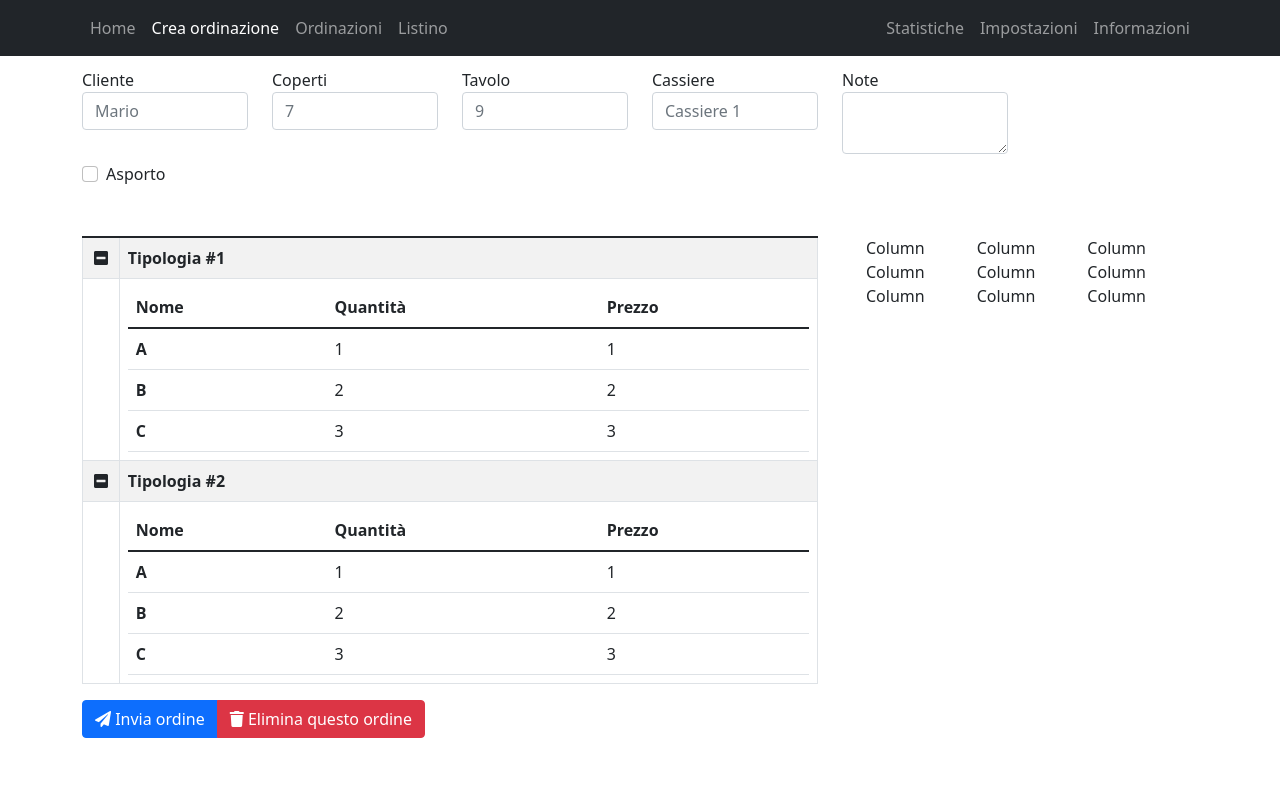
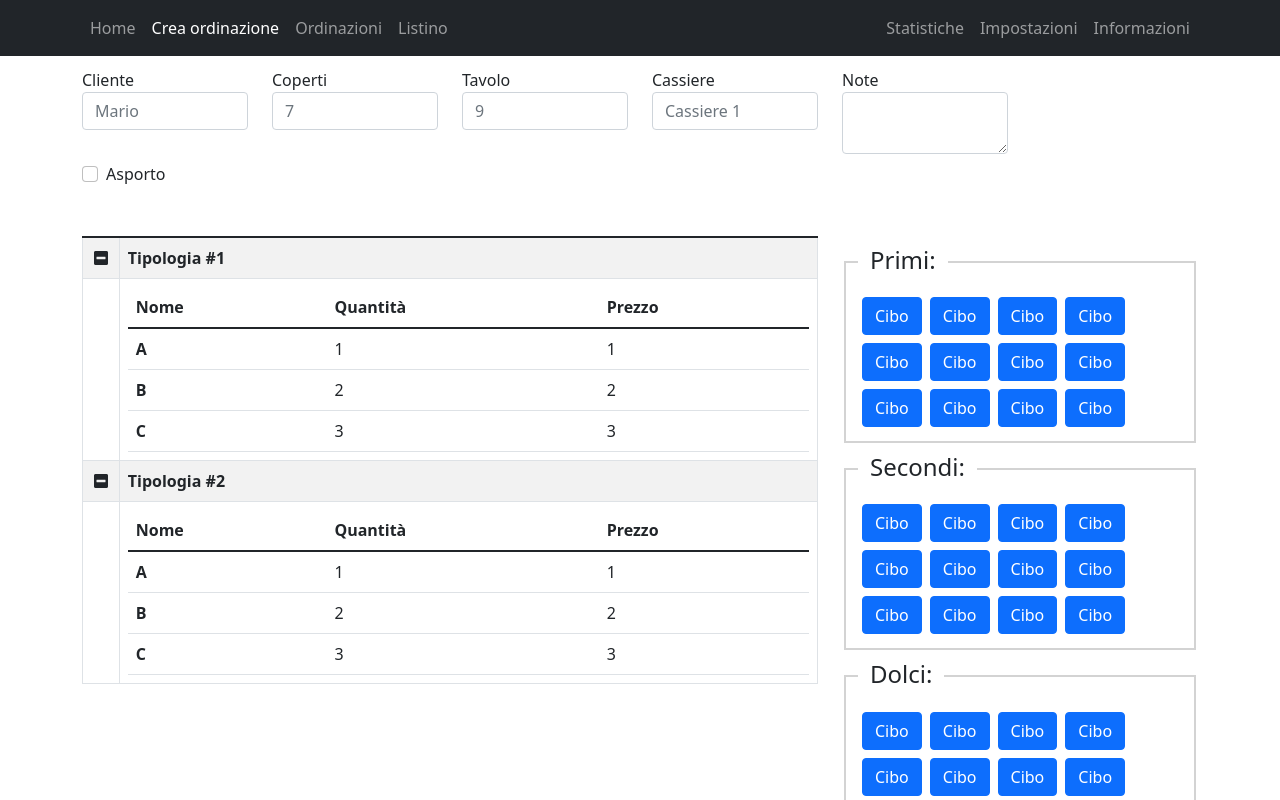
Before and after one commit to sagramanager/sagramanager, an Angular app in the folder UI/: page /#/new_order in a window 1280 px wide. Shown: the top 800 px of the page. Built offline with nearby package versions, Linux system fonts and the light colour scheme.

Commit message:
Add example buttons

```diff
--- a/UI/src/app/_components/new-order/new-order.component.css
+++ b/UI/src/app/_components/new-order/new-order.component.css
@@ -6,6 +6,23 @@ td:first-child {
   white-space: nowrap;
 }
 .collapse_group_btn {
-    width: 5%;
-    text-align: center;
+  width: 5%;
+  text-align: center;
 }
+.buttons_fieldset {
+  border: 2px solid lightgrey;
+  margin-inline-start: 2px;
+  margin-inline-end: 2px;
+  padding-block-start: 0.35em;
+  padding-inline-start: 0.75em;
+  padding-inline-end: 0.75em;
+  padding-block-end: 0.625em;
+  min-width: fit-content;
+}
+.buttons_fieldset_label {
+  float: unset;
+  padding: inherit;
+  width: auto;
+  margin-bottom: auto;
+  font-size: 1.5em;
+}
--- a/UI/src/app/_components/new-order/new-order.component.html
+++ b/UI/src/app/_components/new-order/new-order.component.html
@@ -124,41 +124,51 @@
             </div>
         </div>
         <div class="col-4">
-            <div class="container">
-                <div class="row">
-                    <div class="col">
-                      Column
-                    </div>
-                    <div class="col">
-                      Column
-                    </div>
-                    <div class="col">
-                      Column
-                    </div>
-                </div>
-                <div class="row">
-                    <div class="col">
-                      Column
-                    </div>
-                    <div class="col">
-                      Column
-                    </div>
-                    <div class="col">
-                      Column
-                    </div>
-                </div>
-                <div class="row">
-                    <div class="col">
-                      Column
-                    </div>
-                    <div class="col">
-                      Column
-                    </div>
-                    <div class="col">
-                      Column
-                    </div>
-                </div>
-            </div>
+            <fieldset class="buttons_fieldset">
+                <legend class="buttons_fieldset_label">Primi:</legend>
+                <button class="btn btn-primary m-1">Cibo</button>
+                <button class="btn btn-primary m-1">Cibo</button>
+                <button class="btn btn-primary m-1">Cibo</button>
+                <button class="btn btn-primary m-1">Cibo</button>
+                <button class="btn btn-primary m-1">Cibo</button>
+                <button class="btn btn-primary m-1">Cibo</button>
+                <button class="btn btn-primary m-1">Cibo</button>
+                <button class="btn btn-primary m-1">Cibo</button>
+                <button class="btn btn-primary m-1">Cibo</button>
+                <button class="btn btn-primary m-1">Cibo</button>
+                <button class="btn btn-primary m-1">Cibo</button>
+                <button class="btn btn-primary m-1">Cibo</button>
+            </fieldset>
+            <fieldset class="buttons_fieldset">
+                <legend class="buttons_fieldset_label">Secondi:</legend>
+                <button class="btn btn-primary m-1">Cibo</button>
+                <button class="btn btn-primary m-1">Cibo</button>
+                <button class="btn btn-primary m-1">Cibo</button>
+                <button class="btn btn-primary m-1">Cibo</button>
+                <button class="btn btn-primary m-1">Cibo</button>
+                <button class="btn btn-primary m-1">Cibo</button>
+                <button class="btn btn-primary m-1">Cibo</button>
+                <button class="btn btn-primary m-1">Cibo</button>
+                <button class="btn btn-primary m-1">Cibo</button>
+                <button class="btn btn-primary m-1">Cibo</button>
+                <button class="btn btn-primary m-1">Cibo</button>
+                <button class="btn btn-primary m-1">Cibo</button>
+            </fieldset>
+            <fieldset class="buttons_fieldset">
+                <legend class="buttons_fieldset_label">Dolci:</legend>
+                <button class="btn btn-primary m-1">Cibo</button>
+                <button class="btn btn-primary m-1">Cibo</button>
+                <button class="btn btn-primary m-1">Cibo</button>
+                <button class="btn btn-primary m-1">Cibo</button>
+                <button class="btn btn-primary m-1">Cibo</button>
+                <button class="btn btn-primary m-1">Cibo</button>
+                <button class="btn btn-primary m-1">Cibo</button>
+                <button class="btn btn-primary m-1">Cibo</button>
+                <button class="btn btn-primary m-1">Cibo</button>
+                <button class="btn btn-primary m-1">Cibo</button>
+                <button class="btn btn-primary m-1">Cibo</button>
+                <button class="btn btn-primary m-1">Cibo</button>
+            </fieldset>
         </div>
     </div>
     <div class="btn-group mb-5 mt-3" role="group" aria-label="Azioni ordine">
```
